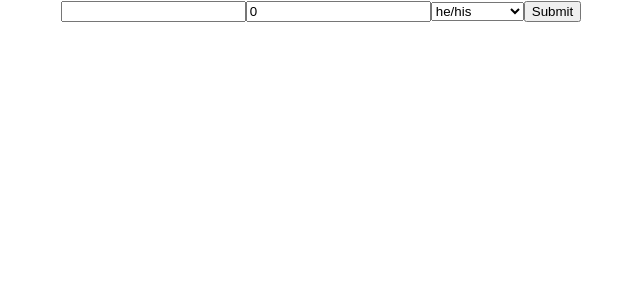
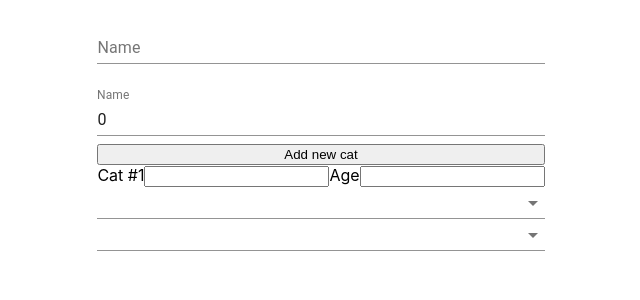
Before and after one commit to delaware19/team-4, a React (Create React App) app in the folder mobile/: page /profile in a window 1280 px wide. Shown: the top 300 px of the page, without its empty margins (319-959 px from the left). Built offline with nearby package versions, Linux system fonts and the light colour scheme.

Commit message:
styled forms

```diff
--- a/mobile/package.json
+++ b/mobile/package.json
@@ -3,6 +3,7 @@
   "version": "0.1.0",
   "private": true,
   "dependencies": {
+    "@material-ui/core": "^4.4.3",
     "react": "^16.10.0",
     "react-dom": "^16.10.0",
     "react-router-dom": "^5.1.1",
--- a/mobile/src/Screens/Profile.js
+++ b/mobile/src/Screens/Profile.js
@@ -1,4 +1,12 @@
 import React, { Component } from 'react';
+import TextField from '@material-ui/core/TextField';
+import { makeStyles } from '@material-ui/core/styles';
+import InputLabel from '@material-ui/core/InputLabel';
+import MenuItem from '@material-ui/core/MenuItem';
+import FormHelperText from '@material-ui/core/FormHelperText';
+import FormControl from '@material-ui/core/FormControl';
+import Select from '@material-ui/core/Select';
+
 
 class Profile extends Component {
     constructor(props) {
@@ -9,6 +17,8 @@ class Profile extends Component {
                 careTakers: [],
                 pronoun: '',
                 age: 0,
+                cats: [{name:"", age:""}],
+
             };
 
         this.handleChildName = this.handleChildName.bind(this);
@@ -29,32 +39,109 @@ class Profile extends Component {
         this.setState({ pronoun: event.target.value });
     }
 
+    handleRace(event) {
+        this.setState({ race: this.target.value });
+    }
+
     handleSubmit(event) {
         alert('A name was submitted: ' + this.state.childName);
         event.preventDefault();
     }
 
     render() {
+        let {cats} = this.state
         return (
-            <form onSubmit={this.handleSubmit}>
+
+            <FormControl>
+                <TextField
+                    id="standard-name"
+                    label="Name"
+                    value={this.state.childName}
+                    onChange={this.handleChildName}
+                    margin="normal"
+                />
 
 
-                <input type="text" value={this.state.childName} onChange={this.handleChildName} />
+                <TextField
+                    id="standard-name"
+                    label="Name"
+                    value={this.state.age}
+                    onChange={this.handleAge}
+                    margin="normal"
+                />
 
-                <input type="text" value={this.state.age} onChange={this.handleAge} />
+                <button>Add new cat</button>
+                {
+                    cats.map((val, idx) => {
+                        let catId = `cat-${idx}`, ageId = `age-${idx}`
+                        return (
+                            <div key={idx}>
+                                <label htmlFor={catId}>{`Cat #${idx + 1}`}</label>
+                                <input
+                                    type="text"
+                                    name={catId}
+                                    data-id={idx}
+                                    id={catId}
+                                    className="name"
+                                />
+                                <label htmlFor={ageId}>Age</label>
+                                <input
+                                    type="text"
+                                    name={ageId}
+                                    data-id={idx}
+                                    id={ageId}
+                                    className="age"
+                                />
+                            </div>
+                        )
+                    })
+                }
 
-                <select value={this.state.pronoun} onChange={this.handlePronouns}>
-                    <option value="he/his">he/his</option>
-                    <option value="she/her">she/her</option>
-                    <option value="they/them">they/them</option>
-                    <option value="third_person">third person</option>
-                </select>
+                <Select
+                    value={this.state.pronoun}
+                    onChange={this.handlePronouns}
+                >
+                    <MenuItem value={'he/his'}>he/his</MenuItem>
+                    <MenuItem value={'she/hers'}>she/hers</MenuItem>
+                    <MenuItem value={'they/them'}>they/them</MenuItem>
+                    <MenuItem value={'thirdperson'}>third person</MenuItem>
+                </Select>
+
+                <Select
+                    value={this.state.race}
+                    onChange={this.handleRace}
+                >
+                    <MenuItem value={'Caucasian'}>Caucasian</MenuItem>
+                    <MenuItem value={'Black'}>Black</MenuItem>
+                    <MenuItem value={'Asian'}>Asian</MenuItem>
+                    <MenuItem value={'Latino'}>Latino</MenuItem>
+                    <MenuItem value={'Other'}>Other</MenuItem>
+                </Select>
+
+
+            </FormControl>
+
+
+
+            // <form onSubmit={this.handleSubmit}>
+
+
+            //     <input type="text" value={this.state.childName} onChange={this.handleChildName} />
+
+            //     <input type="text" value={this.state.age} onChange={this.handleAge} />
+
+            //     <select value={this.state.pronoun} onChange={this.handlePronouns}>
+            //         <option value="he/his">he/his</option>
+            //         <option value="she/her">she/her</option>
+            //         <option value="they/them">they/them</option>
+            //         <option value="third_person">third person</option>
+            //     </select>
 
 
 
 
-                <input type="submit" value="Submit" />
-            </form>
+            //     <input type="submit" value="Submit" />
+            // </form>
         );
     }
 }
```
Also changed, not shown: 1 other file (tests, documents, lock files or other folders).
